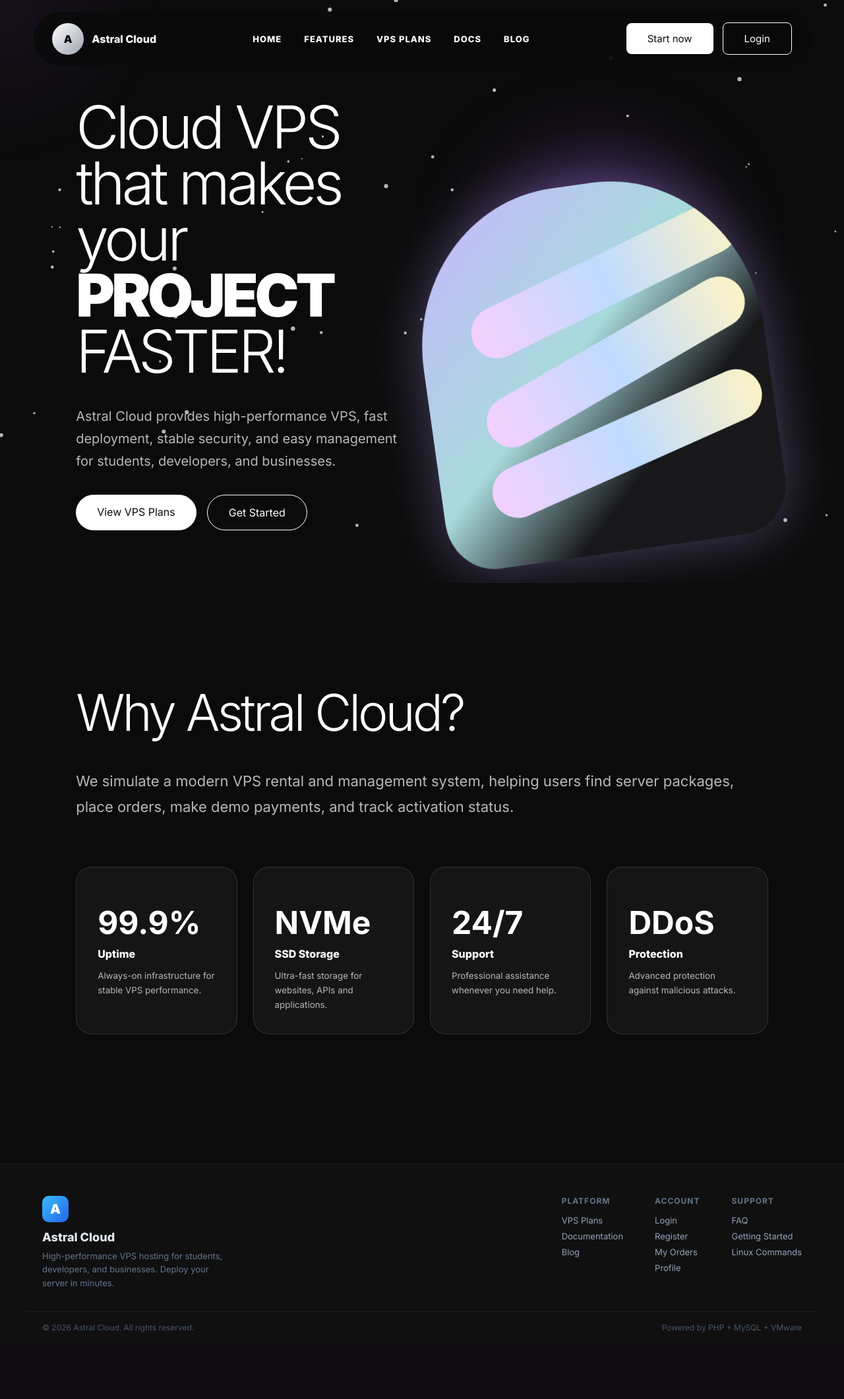
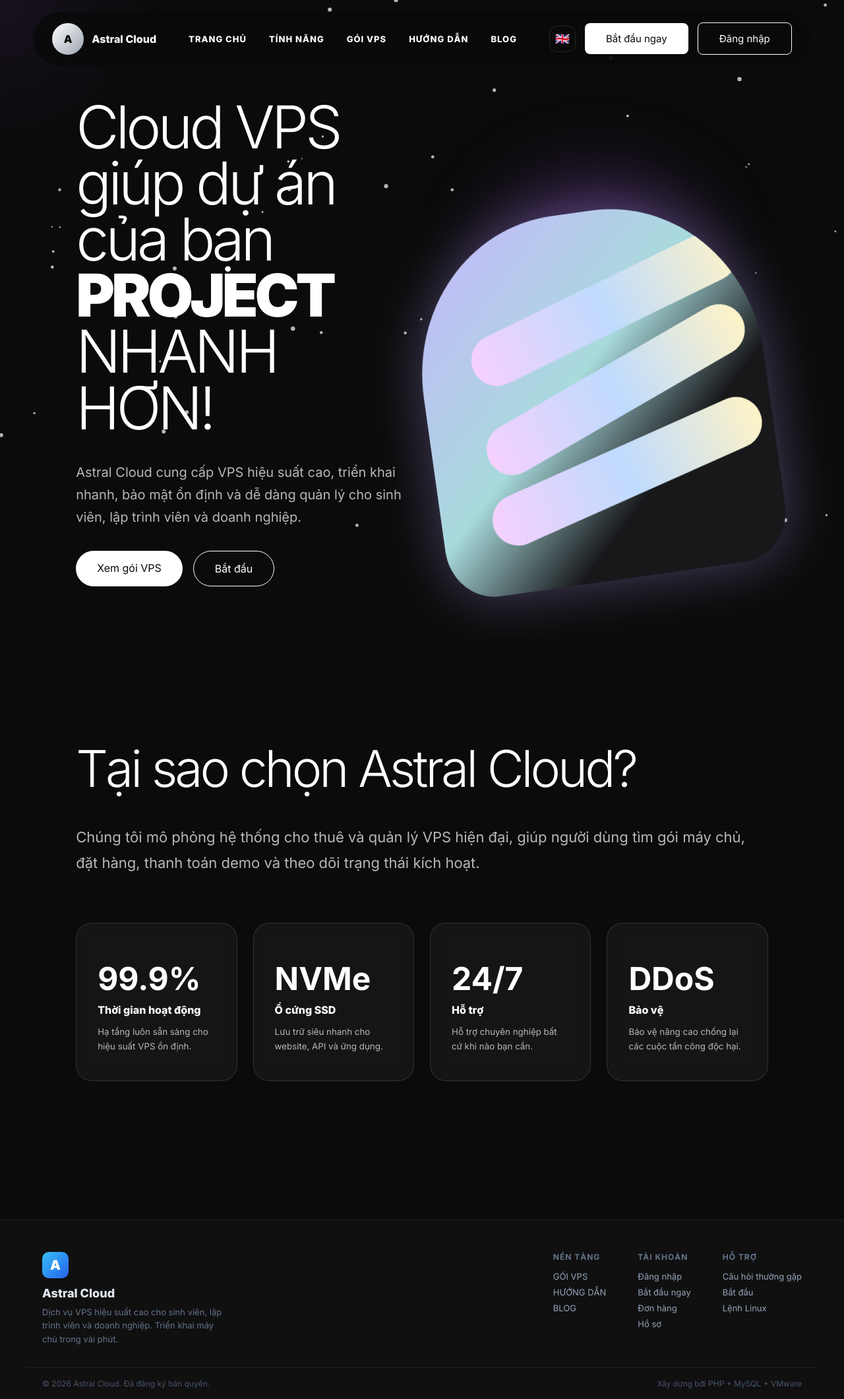
Before and after one commit to Bryan1805a/astral-cloud, a PHP site: page /?lang=vi in a window 1280 px wide. Shown: the whole page at 66% size. Before the commit the page ends 2020 px from the top, so only its background shows below. Run offline with PHP 8.4, Linux system fonts and the light colour scheme; some libraries are stand-ins or nearby versions.

Commit message:
feat: add change language button

```diff
--- a/src/Views/home/index.php
+++ b/src/Views/home/index.php
@@ -85,11 +85,11 @@
 <section class="page-section hero-section">
     <div class="hero-content">
         <div>
-            <h1>Cloud VPS that makes your <br><span>PROJECT</span><br>FASTER!</h1>
-            <p>Astral Cloud provides high-performance VPS, fast deployment, stable security, and easy management for students, developers, and businesses.</p>
+            <h1><?= __('hero_title1') ?> <br><span>PROJECT</span><br><?= __('hero_title2') ?></h1>
+            <p><?= __('hero_sub') ?></p>
             <div class="hero-buttons">
-                <a href="/plans#plans" class="btn-white">View VPS Plans</a>
-                <a href="/register" class="btn-outline">Get Started</a>
+                <a href="/plans#plans" class="btn-white"><?= __('hero_btn_plans') ?></a>
+                <a href="/register" class="btn-outline"><?= __('hero_btn_start') ?></a>
             </div>
         </div>
     </div>
@@ -103,12 +103,12 @@
 
 <!-- ABOUT -->
 <section id="about" class="page-section about-section">
-    <h2>Why Astral Cloud?</h2>
-    <p>We simulate a modern VPS rental and management system, helping users find server packages, place orders, make demo payments, and track activation status.</p>
+    <h2><?= __('about_title') ?></h2>
+    <p><?= __('about_desc') ?></p>
     <div class="stats">
-        <div class="stat-card"><span></span><h3>99.9%</h3><p>Uptime</p><small>Always-on infrastructure for stable VPS performance.</small></div>
-        <div class="stat-card"><span></span><h3>NVMe</h3><p>SSD Storage</p><small>Ultra-fast storage for websites, APIs and applications.</small></div>
-        <div class="stat-card"><span></span><h3>24/7</h3><p>Support</p><small>Professional assistance whenever you need help.</small></div>
-        <div class="stat-card"><span></span><h3>DDoS</h3><p>Protection</p><small>Advanced protection against malicious attacks.</small></div>
+        <div class="stat-card"><span></span><h3>99.9%</h3><p><?= __('about_uptime') ?></p><small><?= __('about_uptime_desc') ?></small></div>
+        <div class="stat-card"><span></span><h3>NVMe</h3><p><?= __('about_storage') ?></p><small><?= __('about_storage_desc') ?></small></div>
+        <div class="stat-card"><span></span><h3>24/7</h3><p><?= __('about_support') ?></p><small><?= __('about_support_desc') ?></small></div>
+        <div class="stat-card"><span></span><h3>DDoS</h3><p><?= __('about_ddos') ?></p><small><?= __('about_ddos_desc') ?></small></div>
     </div>
 </section>
--- a/src/Views/layouts/footer.php
+++ b/src/Views/layouts/footer.php
@@ -3,33 +3,33 @@
         <div class="footer-brand">
             <div class="footer-logo">A</div>
             <h3>Astral Cloud</h3>
-            <p>High-performance VPS hosting for students, developers, and businesses. Deploy your server in minutes.</p>
+            <p><?= __('footer_tagline') ?></p>
         </div>
         <div class="footer-links">
             <div class="footer-col">
-                <h4>Platform</h4>
-                <a href="/plans">VPS Plans</a>
-                <a href="/docs">Documentation</a>
-                <a href="/blog">Blog</a>
+                <h4><?= __('footer_platform') ?></h4>
+                <a href="/plans"><?= __('nav_plans') ?></a>
+                <a href="/docs"><?= __('nav_docs') ?></a>
+                <a href="/blog"><?= __('nav_blog') ?></a>
             </div>
             <div class="footer-col">
-                <h4>Account</h4>
-                <a href="/login">Login</a>
-                <a href="/register">Register</a>
-                <a href="/orders">My Orders</a>
-                <a href="/profile">Profile</a>
+                <h4><?= __('footer_account') ?></h4>
+                <a href="/login"><?= __('nav_login') ?></a>
+                <a href="/register"><?= __('nav_register') ?></a>
+                <a href="/orders"><?= __('nav_orders') ?></a>
+                <a href="/profile"><?= __('nav_profile') ?></a>
             </div>
             <div class="footer-col">
-                <h4>Support</h4>
-                <a href="/docs#faq">FAQ</a>
-                <a href="/docs#connect">Getting Started</a>
-                <a href="/docs#commands">Linux Commands</a>
+                <h4><?= __('footer_support') ?></h4>
+                <a href="/docs#faq"><?= __('docs_faq') ?></a>
+                <a href="/docs#connect"><?= __('docs_started') ?></a>
+                <a href="/docs#commands"><?= __('docs_commands') ?></a>
             </div>
         </div>
     </div>
     <div class="footer-bottom">
-        <span>&copy; <?= date('Y') ?> Astral Cloud. All rights reserved.</span>
-        <span>Powered by PHP + MySQL + VMware</span>
+        <span>&copy; <?= date('Y') ?> <?= __('footer_copyright') ?></span>
+        <span><?= __('footer_powered') ?></span>
     </div>
 </footer>
 
--- a/src/Views/layouts/header.php
+++ b/src/Views/layouts/header.php
@@ -22,13 +22,16 @@
             <span>Astral Cloud</span>
         </a>
         <div class="nav-menu">
-            <a href="/">HOME</a>
-            <a href="/plans">FEATURES</a>
-            <a href="/plans#plans">VPS PLANS</a>
-            <a href="/docs">DOCS</a>
-            <a href="/blog">BLOG</a>
+            <a href="/"><?= __('nav_home') ?></a>
+            <a href="/plans"><?= __('nav_features') ?></a>
+            <a href="/plans#plans"><?= __('nav_plans') ?></a>
+            <a href="/docs"><?= __('nav_docs') ?></a>
+            <a href="/blog"><?= __('nav_blog') ?></a>
         </div>
         <div class="nav-actions">
+            <a href="?lang=<?= ($GLOBALS['lang'] ?? 'en') === 'en' ? 'vi' : 'en' ?>" class="lang-switch" title="<?= __('lang_switch') ?>">
+                <?= ($GLOBALS['lang'] ?? 'en') === 'en' ? '🇻🇳' : '🇬🇧' ?>
+            </a>
             <?php if (isset($_SESSION['user_id'])): ?>
                 <?php
                 $notifCount = \App\Models\AdminEmail::getUnreadCount($_SESSION['user_id']);
@@ -43,10 +46,10 @@
                     <?php endif; ?>
                 </a>
                 <a href="/cart" class="btn-live" style="display:flex;align-items:center;gap:6px;">
-                    Cart <span id="cart-badge" style="background:#ef4444;color:#fff;border-radius:999px;padding:2px 8px;font-size:11px;display:none;">0</span>
+                    <?= __('nav_cart') ?> <span id="cart-badge" style="background:#ef4444;color:#fff;border-radius:999px;padding:2px 8px;font-size:11px;display:none;">0</span>
                 </a>
                 <?php if ($_SESSION['user_role'] === 'admin' || $_SESSION['user_role'] === 'staff'): ?>
-                    <a href="/admin" class="btn-live">Admin</a>
+                    <a href="/admin" class="btn-live"><?= __('nav_admin') ?></a>
                 <?php endif; ?>
                 <div class="user-dropdown" style="position:relative;">
                     <button class="user-dropdown-btn" style="display:flex;align-items:center;gap:8px;background:transparent;border:1px solid rgba(255,255,255,0.12);color:#fff;padding:8px 16px;border-radius:999px;cursor:pointer;font-family:inherit;font-size:13px;font-weight:600;">
@@ -55,10 +58,10 @@
                         <svg width="10" height="6" viewBox="0 0 10 6" style="margin-left:4px;"><path d="M1 1l4 4 4-4" stroke="#6b7280" stroke-width="1.5" fill="none"/></svg>
                     </button>
                     <div class="user-dropdown-menu" style="display:none;position:absolute;right:0;top:110%;min-width:180px;background:#151515;border:1px solid rgba(255,255,255,0.12);border-radius:16px;padding:8px;z-index:10000;backdrop-filter:blur(18px);">
-                        <a href="/profile" style="display:block;padding:10px 14px;border-radius:10px;font-size:13px;font-weight:600;color:#b8b8b8;transition:all 0.15s;">My Profile</a>
-                        <a href="/orders" style="display:block;padding:10px 14px;border-radius:10px;font-size:13px;font-weight:600;color:#b8b8b8;transition:all 0.15s;">My Orders</a>
+                        <a href="/profile" style="display:block;padding:10px 14px;border-radius:10px;font-size:13px;font-weight:600;color:#b8b8b8;transition:all 0.15s;"><?= __('nav_profile') ?></a>
+                        <a href="/orders" style="display:block;padding:10px 14px;border-radius:10px;font-size:13px;font-weight:600;color:#b8b8b8;transition:all 0.15s;"><?= __('nav_orders') ?></a>
                         <a href="/inbox" style="display:block;padding:10px 14px;border-radius:10px;font-size:13px;font-weight:600;color:#b8b8b8;transition:all 0.15s;display:flex;align-items:center;justify-content:space-between;">
-                            Inbox
+                            <?= __('nav_inbox') ?>
                             <?php
                             $unreadCount = \App\Models\AdminEmail::getUnreadCount($_SESSION['user_id']);
                             if ($unreadCount > 0): ?>
@@ -66,12 +69,12 @@
                             <?php endif; ?>
                         </a>
                         <div style="height:1px;background:rgba(255,255,255,0.08);margin:4px 8px;"></div>
-                        <a href="/logout" style="display:block;padding:10px 14px;border-radius:10px;font-size:13px;font-weight:600;color:#ef4444;transition:all 0.15s;">Logout</a>
+                        <a href="/logout" style="display:block;padding:10px 14px;border-radius:10px;font-size:13px;font-weight:600;color:#ef4444;transition:all 0.15s;"><?= __('nav_logout') ?></a>
                     </div>
                 </div>
             <?php else: ?>
-                <a href="/register" class="btn-start">Start now</a>
-                <a href="/login" class="btn-live">Login</a>
+                <a href="/register" class="btn-start"><?= __('nav_register') ?></a>
+                <a href="/login" class="btn-live"><?= __('nav_login') ?></a>
             <?php endif; ?>
         </div>
     </div>
--- /dev/null
+++ b/src/config/lang.php
@@ -0,0 +1,266 @@
+<?php
+
+// Load language from session or default to English
+if (!isset($_SESSION['lang'])) {
+    $_SESSION['lang'] = 'en';
+}
+
+// Change language via GET param
+if (isset($_GET['lang']) && in_array($_GET['lang'], ['en', 'vi'])) {
+    $_SESSION['lang'] = $_GET['lang'];
+}
+
+$lang = $_SESSION['lang'];
+
+$langData = [
+    'en' => [
+        // Navbar
+        'nav_home'         => 'HOME',
+        'nav_features'     => 'FEATURES',
+        'nav_plans'        => 'VPS PLANS',
+        'nav_docs'         => 'DOCS',
+        'nav_blog'         => 'BLOG',
+        'nav_login'        => 'Login',
+        'nav_register'     => 'Start now',
+        'nav_inbox'        => 'Inbox',
+        'nav_profile'      => 'My Profile',
+        'nav_orders'       => 'My Orders',
+        'nav_logout'       => 'Logout',
+        'nav_cart'         => 'Cart',
+        'nav_admin'        => 'Admin',
+
+        // Hero
+        'hero_title1'      => 'Cloud VPS that makes your',
+        'hero_title2'      => 'FASTER!',
+        'hero_sub'         => 'Astral Cloud provides high-performance VPS, fast deployment, stable security, and easy management for students, developers, and businesses.',
+        'hero_btn_plans'   => 'View VPS Plans',
+        'hero_btn_start'   => 'Get Started',
+
+        // About
+        'about_title'      => 'Why Astral Cloud?',
+        'about_desc'       => 'We simulate a modern VPS rental and management system, helping users find server packages, place orders, make demo payments, and track activation status.',
+        'about_uptime'     => 'Uptime',
+        'about_uptime_desc'=> 'Always-on infrastructure for stable VPS performance.',
+        'about_storage'    => 'SSD Storage',
+        'about_storage_desc'=>'Ultra-fast storage for websites, APIs and applications.',
+        'about_support'    => 'Support',
+        'about_support_desc'=>'Professional assistance whenever you need help.',
+        'about_ddos'       => 'Protection',
+        'about_ddos_desc'  => 'Advanced protection against malicious attacks.',
+
+        // Plans page
+        'plans_title'      => 'Our VPS Packages',
+        'plans_sub'        => 'Popular VPS packages for a variety of usage needs.',
+        'plans_all_title'  => 'All VPS Plans',
+        'plans_all_sub'    => 'Choose the VPS package that suits your needs.',
+        'plans_search'     => 'Search plans...',
+        'plans_sort_price_asc'=> 'Price: Low → High',
+        'plans_sort_price_desc'=>'Price: High → Low',
+        'plans_sort_rating'=> 'Highest Rated',
+        'plans_sort_name'  => 'Name: A → Z',
+        'plans_search_btn' => 'Search',
+        'plans_clear'      => 'Clear',
+        'plans_no_results' => 'No VPS plans match your search.',
+        'plans_results_for'=> 'Results for',
+        'plans_found'      => 'product(s) found',
+        'plans_month'      => '/month',
+        'plans_reviews'    => 'Reviews',
+        'plans_no_reviews' => 'No reviews',
+        'plans_add_cart'   => 'Add to Cart',
+        'plans_out_of_stock'=>'Out of Stock',
+        'plans_view'       => 'View plan',
+        'plans_cpu'        => 'CPU',
+        'plans_ram'        => 'RAM',
+        'plans_storage'    => 'Storage',
+        'plans_bandwidth'  => 'Bandwidth',
+
+        // Auth
+        'login_title'      => 'Log in | Astral Cloud',
+        'login_heading'    => 'Login',
+        'login_email'      => 'Email',
+        'login_password'   => 'Password',
+        'login_btn'        => 'Log In',
+        'login_no_account' => "Don't have an account?",
+        'login_forgot'     => 'Forgot password?',
+        'login_register'   => 'Register',
+
+        'register_title'   => 'Registration | Astral Cloud',
+        'register_heading' => 'Create Account',
+        'register_name'    => 'Full Name',
+        'register_phone'   => 'Phone (optional)',
+        'register_confirm' => 'Confirm Password',
+        'register_btn'     => 'Create Account',
+        'register_have_account' => 'Already have an account?',
+
+        'mfa_title'        => 'MFA Verification | Astral Cloud',
+        'mfa_heading'      => 'Two-Factor Authentication',
+        'mfa_sub'          => 'Enter the 6-digit code from your authenticator app.',
+        'mfa_btn'          => 'Verify',
+
+        'otp_title'        => 'Verify Account | Astral Cloud',
+        'otp_heading'      => 'Verify Your Email',
+        'otp_sent_to'      => 'A verification code has been sent to',
+        'otp_btn'          => 'Verify Account',
+
+        // Product detail
+        'prod_back'        => '← Back to Plans',
+        'prod_in_stock'    => 'In stock',
+        'prod_available'   => 'available',
+        'prod_out_of_stock'=>'Out of stock',
+        'prod_add_cart'    => 'Add to Cart',
+        'prod_reviews'     => 'Customer Reviews',
+        'prod_no_reviews'  => 'No reviews yet. Be the first to review this product!',
+
+        // Blog
+        'blog_title'       => 'Cloud Knowledge',
+        'blog_card1_title' => 'What is VPS?',
+        'blog_card1_desc'  => 'Learn how virtual private servers work in a cloud environment.',
+        'blog_card2_title' => 'Choosing the Right VPS Plan',
+        'blog_card2_desc'  => 'Understand how RAM, CPU, SSD and bandwidth affect performance.',
+        'blog_card3_title' => 'Server Security Guide',
+        'blog_card3_desc'  => 'Basic practices to keep your VPS safer and more reliable.',
+        'blog_read_more'   => 'Read More →',
+
+        // General
+        'lang_switch'      => 'Tiếng Việt',
+        'footer_tagline'   => 'High-performance VPS hosting for students, developers, and businesses. Deploy your server in minutes.',
+        'footer_platform'  => 'Platform',
+        'footer_account'   => 'Account',
+        'footer_support'   => 'Support',
+        'footer_copyright' => 'Astral Cloud. All rights reserved.',
+        'footer_powered'   => 'Powered by PHP + MySQL + VMware',
+
+        // Docs quick
+        'docs_faq'         => 'FAQ',
+        'docs_started'     => 'Getting Started',
+        'docs_commands'    => 'Linux Commands',
+    ],
+    'vi' => [
+        // Navbar
+        'nav_home'         => 'TRANG CHỦ',
+        'nav_features'     => 'TÍNH NĂNG',
+        'nav_plans'        => 'GÓI VPS',
+        'nav_docs'         => 'HƯỚNG DẪN',
+        'nav_blog'         => 'BLOG',
+        'nav_login'        => 'Đăng nhập',
+        'nav_register'     => 'Bắt đầu ngay',
+        'nav_inbox'        => 'Hộp thư',
+        'nav_profile'      => 'Hồ sơ',
+        'nav_orders'       => 'Đơn hàng',
+        'nav_logout'       => 'Đăng xuất',
+        'nav_cart'         => 'Giỏ hàng',
+        'nav_admin'        => 'Quản trị',
+
+        // Hero
+        'hero_title1'      => 'Cloud VPS giúp dự án của bạn',
+        'hero_title2'      => 'NHANH HƠN!',
+        'hero_sub'         => 'Astral Cloud cung cấp VPS hiệu suất cao, triển khai nhanh, bảo mật ổn định và dễ dàng quản lý cho sinh viên, lập trình viên và doanh nghiệp.',
+        'hero_btn_plans'   => 'Xem gói VPS',
+        'hero_btn_start'   => 'Bắt đầu',
+
+        // About
+        'about_title'      => 'Tại sao chọn Astral Cloud?',
+        'about_desc'       => 'Chúng tôi mô phỏng hệ thống cho thuê và quản lý VPS hiện đại, giúp người dùng tìm gói máy chủ, đặt hàng, thanh toán demo và theo dõi trạng thái kích hoạt.',
+        'about_uptime'     => 'Thời gian hoạt động',
+        'about_uptime_desc'=> 'Hạ tầng luôn sẵn sàng cho hiệu suất VPS ổn định.',
+        'about_storage'    => 'Ổ cứng SSD',
+        'about_storage_desc'=>'Lưu trữ siêu nhanh cho website, API và ứng dụng.',
+        'about_support'    => 'Hỗ trợ',
+        'about_support_desc'=>'Hỗ trợ chuyên nghiệp bất cứ khi nào bạn cần.',
+        'about_ddos'       => 'Bảo vệ',
+        'about_ddos_desc'  => 'Bảo vệ nâng cao chống lại các cuộc tấn công độc hại.',
+
+        // Plans page
+        'plans_title'      => 'Các gói VPS',
+        'plans_sub'        => 'Các gói VPS phổ biến cho nhiều nhu cầu sử dụng.',
+        'plans_all_title'  => 'Tất cả gói VPS',
+        'plans_all_sub'    => 'Chọn gói VPS phù hợp với nhu cầu của bạn.',
+        'plans_search'     => 'Tìm kiếm gói...',
+        'plans_sort_price_asc'=> 'Giá: Thấp → Cao',
+        'plans_sort_price_desc'=>'Giá: Cao → Thấp',
+        'plans_sort_rating'=> 'Đánh giá cao nhất',
+        'plans_sort_name'  => 'Tên: A → Z',
+        'plans_search_btn' => 'Tìm',
+        'plans_clear'      => 'Xóa',
+        'plans_no_results' => 'Không tìm thấy gói VPS phù hợp.',
+        'plans_results_for'=> 'Kết quả cho',
+        'plans_found'      => 'sản phẩm được tìm thấy',
+        'plans_month'      => '/tháng',
+        'plans_reviews'    => 'Đánh giá',
+        'plans_no_reviews' => 'Chưa có đánh giá',
+        'plans_add_cart'   => 'Thêm vào giỏ',
+        'plans_out_of_stock'=>'Hết hàng',
+        'plans_view'       => 'Xem gói',
+        'plans_cpu'        => 'CPU',
+        'plans_ram'        => 'RAM',
+        'plans_storage'    => 'Lưu trữ',
+        'plans_bandwidth'  => 'Băng thông',
+
+        // Auth
+        'login_title'      => 'Đăng nhập | Astral Cloud',
+        'login_heading'    => 'Đăng nhập',
+        'login_email'      => 'Email',
+        'login_password'   => 'Mật khẩu',
+        'login_btn'        => 'Đăng nhập',
+        'login_no_account' => 'Chưa có tài khoản?',
+        'login_forgot'     => 'Quên mật khẩu?',
+        'login_register'   => 'Đăng ký',
+
+        'register_title'   => 'Đăng ký | Astral Cloud',
+        'register_heading' => 'Tạo tài khoản',
+        'register_name'    => 'Họ và tên',
+        'register_phone'   => 'Số điện thoại (tùy chọn)',
+        'register_confirm' => 'Xác nhận mật khẩu',
+        'register_btn'     => 'Tạo tài khoản',
+        'register_have_account' => 'Đã có tài khoản?',
+
+        'mfa_title'        => 'Xác thực 2 lớp | Astral Cloud',
+        'mfa_heading'      => 'Xác thực hai yếu tố',
+        'mfa_sub'          => 'Nhập mã 6 chữ số từ ứng dụng xác thực của bạn.',
+        'mfa_btn'          => 'Xác nhận',
+
+        'otp_title'        => 'Xác thực tài khoản | Astral Cloud',
+        'otp_heading'      => 'Xác thực Email',
+        'otp_sent_to'      => 'Mã xác thực đã được gửi đến',
+        'otp_btn'          => 'Xác thực tài khoản',
+
+        // Product detail
+        'prod_back'        => '← Quay lại gói VPS',
+        'prod_in_stock'    => 'Còn hàng',
+        'prod_available'   => 'có sẵn',
+        'prod_out_of_stock'=>'Hết hàng',
+        'prod_add_cart'    => 'Thêm vào giỏ',
+        'prod_reviews'     => 'Đánh giá khách hàng',
+        'prod_no_reviews'  => 'Chưa có đánh giá nào. Hãy là người đầu tiên đánh giá!',
+
+        // Blog
+        'blog_title'       => 'Kiến thức Cloud',
+        'blog_card1_title' => 'VPS là gì?',
+        'blog_card1_desc'  => 'Tìm hiểu cách máy chủ ảo hoạt động trong môi trường đám mây.',
+        'blog_card2_title' => 'Chọn gói VPS phù hợp',
+        'blog_card2_desc'  => 'Hiểu RAM, CPU, SSD và băng thông ảnh hưởng đến hiệu suất.',
+        'blog_card3_title' => 'Hướng dẫn bảo mật máy chủ',
+        'blog_card3_desc'  => 'Các biện pháp cơ bản giúp VPS an toàn và đáng tin cậy hơn.',
+        'blog_read_more'   => 'Đọc thêm →',
+
+        // General
+        'lang_switch'      => 'English',
+        'footer_tagline'   => 'Dịch vụ VPS hiệu suất cao cho sinh viên, lập trình viên và doanh nghiệp. Triển khai máy chủ trong vài phút.',
+        'footer_platform'  => 'Nền tảng',
+        'footer_account'   => 'Tài khoản',
+        'footer_support'   => 'Hỗ trợ',
+        'footer_copyright' => 'Astral Cloud. Đã đăng ký bản quyền.',
+        'footer_powered'   => 'Xây dựng bởi PHP + MySQL + VMware',
+
+        // Docs quick
+        'docs_faq'         => 'Câu hỏi thường gặp',
+        'docs_started'     => 'Bắt đầu',
+        'docs_commands'    => 'Lệnh Linux',
+    ]
+];
+
+// Translation helper — use in views: __( 'nav_home' )
+function __(string $key): string {
+    global $lang, $langData;
+    return $langData[$lang][$key] ?? $langData['en'][$key] ?? $key;
+}
--- a/src/css/base.css
+++ b/src/css/base.css
@@ -1292,6 +1292,24 @@ a {
   background: rgba(56,189,248,0.08);
 }
 
+.lang-switch {
+  display: flex;
+  align-items: center;
+  justify-content: center;
+  width: 40px;
+  height: 40px;
+  border-radius: 12px;
+  border: 1px solid rgba(255,255,255,0.12);
+  font-size: 18px;
+  text-decoration: none;
+  transition: all 0.2s;
+}
+
+.lang-switch:hover {
+  background: rgba(255,255,255,0.06);
+  border-color: rgba(255,255,255,0.2);
+}
+
 .notif-badge {
   position: absolute;
   top: -4px;
--- a/src/index.php
+++ b/src/index.php
@@ -14,6 +14,7 @@
 
     require_once __DIR__ . '/../vendor/autoload.php';
     require_once __DIR__ . '/config/db.php';
+    require_once __DIR__ . '/config/lang.php';
 
     // ── Global helpers (compatibility shims for legacy controllers) ──
     $_response = new Response();
```
Also changed, not shown: src/Views/blog/index.php (+10 -10 lines).
